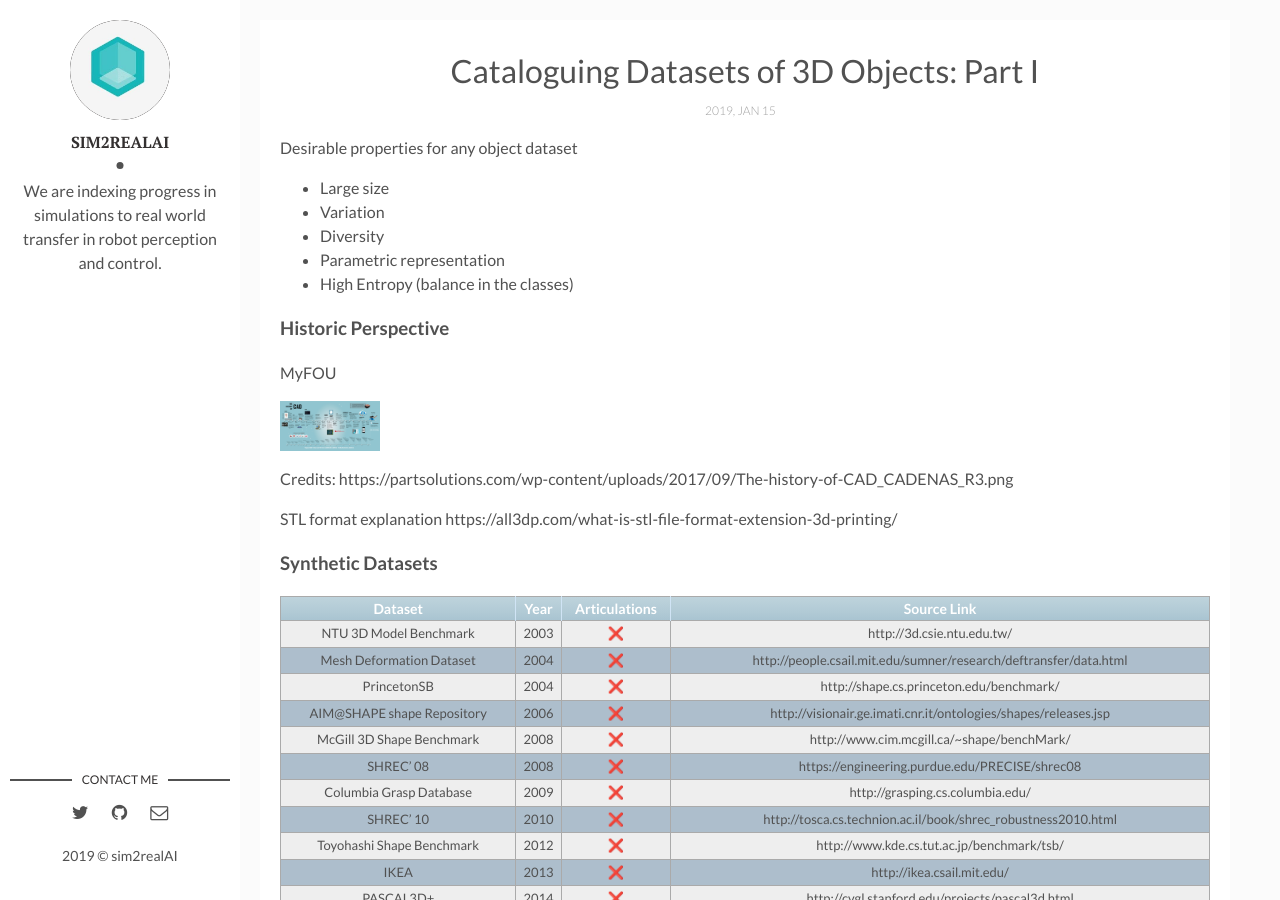
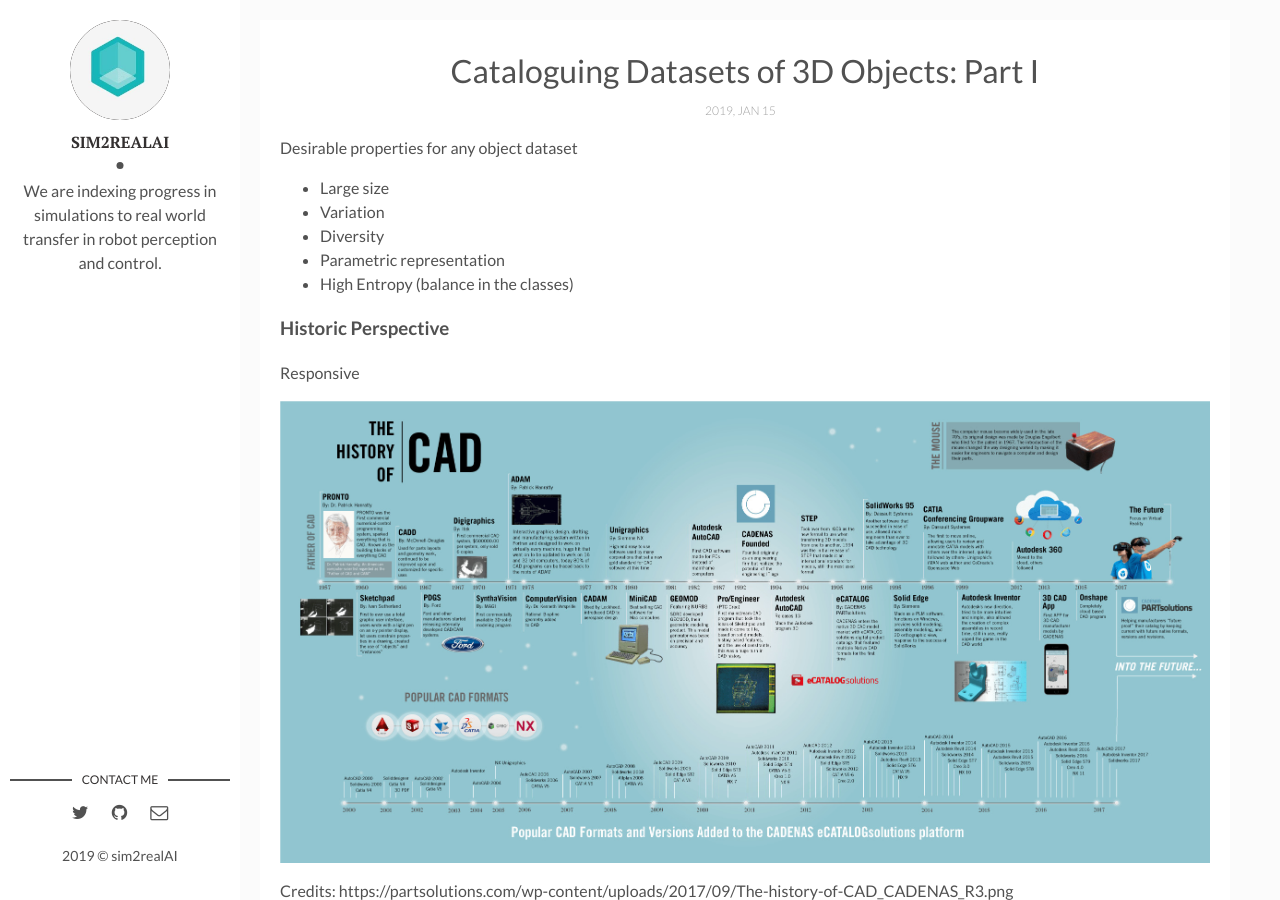
Before and after one commit to backupsim2realai/backupsim2realai.github.io, a Jekyll site: the page built from _posts/2019-01-15-Synthetic-Datasets-of-Objects-Part-I.markdown, in a window 1280 px wide and 900 px high. Built offline with Jekyll 4.4.1, drawn with Linux system fonts in a browser that asks for light colours; emoji names are drawn with the system emoji font.

Commit message:
update
Signed-off-by: Ankur Handa <ahanda@nvidia.com>

```diff
--- a/_posts/2019-01-15-Synthetic-Datasets-of-Objects-Part-I.markdown
+++ b/_posts/2019-01-15-Synthetic-Datasets-of-Objects-Part-I.markdown
@@ -21,9 +21,9 @@
 [![](/assets/img/2019-01-15/The-history-of-CAD_CADENAS_R3.jpg)](/assets/img/2019-01-15/The-history-of-CAD_CADENAS_R3.jpg){:width="70%"}
 -->
 
-MyFOU
+Responsive
 
-![image-title-here](/assets/img/2019-01-15/The-history-of-CAD_CADENAS_R3.jpg){:class="myfoo"}
+![image-title-here](/assets/img/2019-01-15/The-history-of-CAD_CADENAS_R3.jpg){:class="img-responsive"}
 
 
 <!--<center><img src="/assets/img/2019-01-15/The-history-of-CAD_CADENAS_R3.jpg" width="1024"></center>
```
